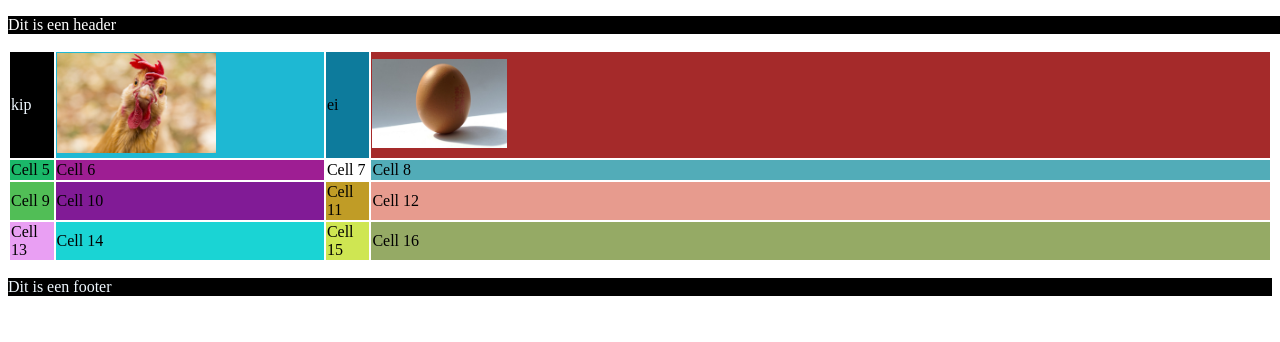
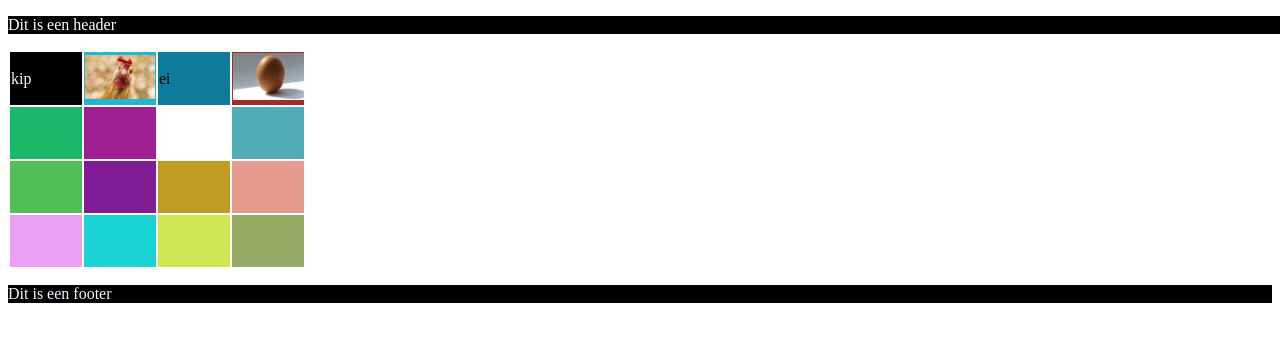
Before and after one commit to RegularSnow/huiswerk.github.io, a plain HTML site: page index.html in a window 1280 px wide. Shown: the top 342 px of the page. Drawn offline with Linux system fonts and the light colour scheme.

Commit message:
Add files via upload

```diff
--- a/index.html
+++ b/index.html
@@ -15,28 +15,28 @@
     </div>
     <table>
         <tr>
-          <td id="cell1">kip</td>
-          <td id="cell2"><img src="afbeeldingen/kip.jpg" height="20%" width="60%"></td>
-          <td id="cell3">ei</td>
-          <td id="cell4"><img src="afbeeldingen/ei.jpg"height="20%" width="15%"></td>
+          <td id="cell1" height="50" width="70">kip</td>
+          <td id="cell2" ><img src="afbeeldingen/kip.jpg" height="20%" width="100%"></td>
+          <td id="cell3" height="50" width="70">ei</td>
+          <td id="cell4" ><img src="afbeeldingen/ei.jpg"height="130%" width="102%"></td>
         </tr>
         <tr>
-          <td id="cell5">Cell 5</td>
-          <td id="cell6">Cell 6</td>
-          <td id="cell7">Cell 7</td>
-          <td id="cell8">Cell 8</td>
+          <td id="cell5" height="50" width="70"></td>
+          <td id="cell6" height="50" width="70"></td>
+          <td id="cell7" height="50" width="70"></td>
+          <td id="cell8" height="50" width="70"></td>
         </tr>
         <tr>
-          <td id="cell9">Cell 9</td>
-          <td id="cell10">Cell 10</td>
-          <td id="cell11">Cell 11</td>
-          <td id="cell12">Cell 12</td>
+          <td id="cell9" height="50" width="70"></td>
+          <td id="cell10" height="50" width="70"></td>
+          <td id="cell11" height="50" width="70"></td>
+          <td id="cell12" height="50" width="70"></td>
         </tr>
         <tr>
-          <td id="cell13">Cell 13</td>
-          <td id="cell14">Cell 14</td>
-          <td id="cell15">Cell 15</td>
-          <td id="cell16">Cell 16</td>
+          <td id="cell13" height="50" width="70"></td>
+          <td id="cell14" height="50" width="70"></td>
+          <td id="cell15" height="50" width="70"></td>
+          <td id="cell16" height="50" width="70"></td>
         </tr>
       </table>
 
```
